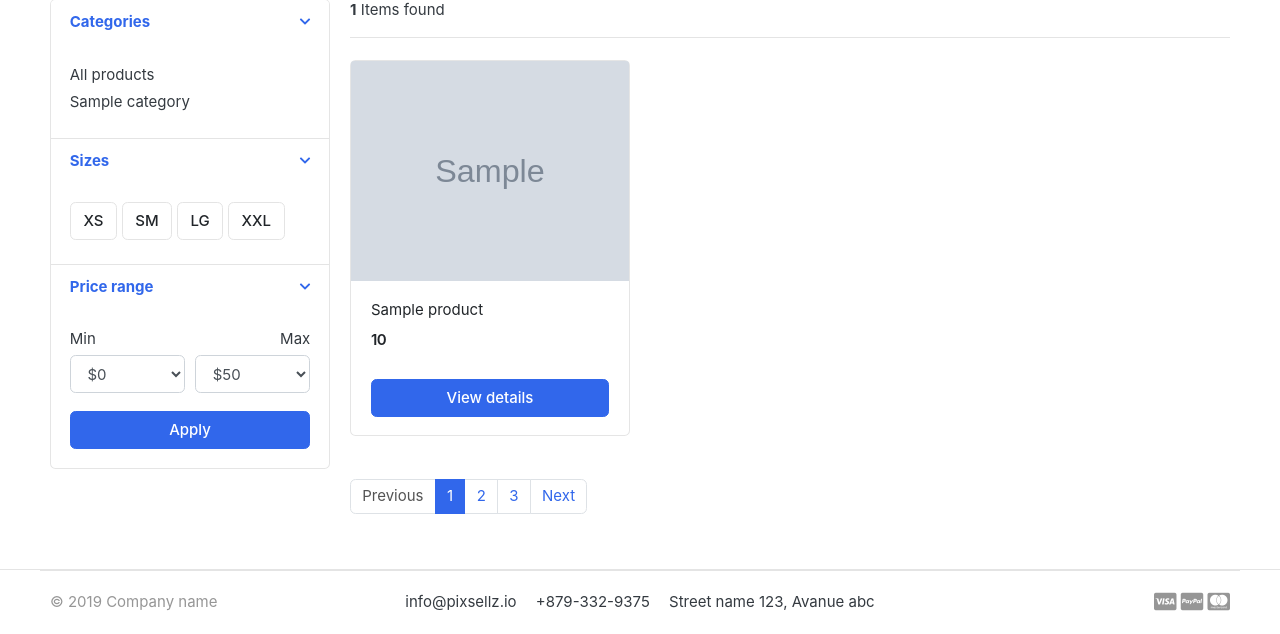
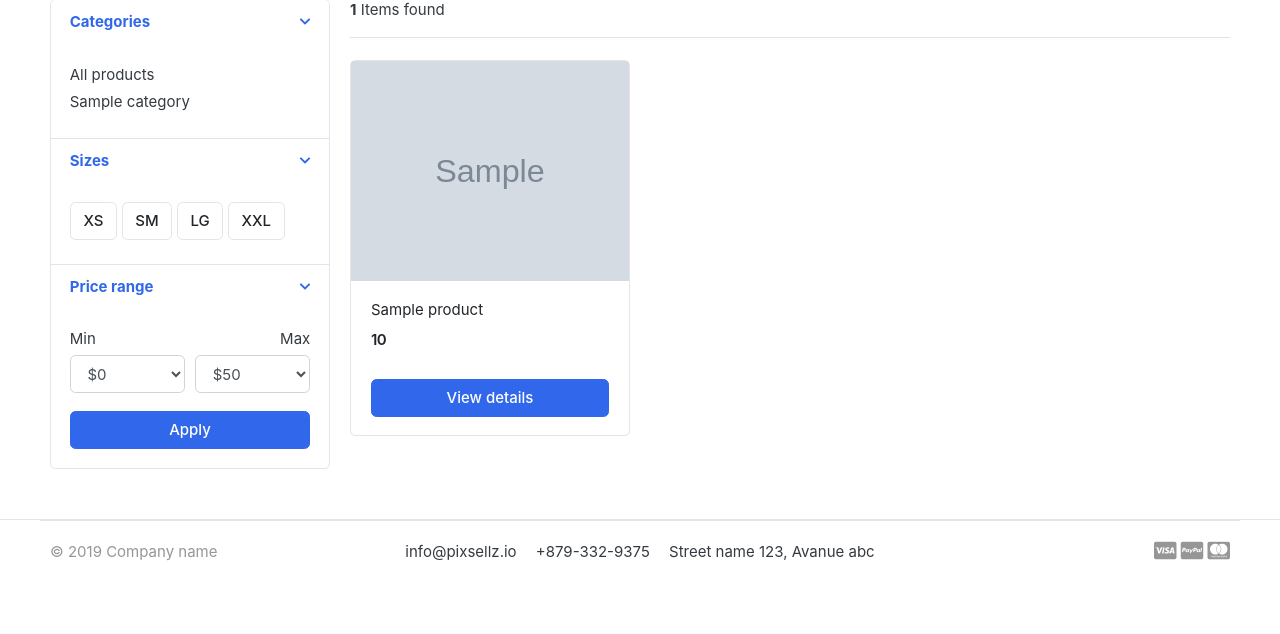
Before and after one commit to SerhiiPenteliuk/App2-ecommerce, a Django app: template templates/store/store.html in a window 1280 px wide. Shown: the part 295-929 px from the top of the page. After the commit the page ends 856 px from the top, so only its background shows below. Run offline with Django 3.2, Linux system fonts and the light colour scheme; the template is opened without the code that fills it: most values are stand-ins (such as "Sample title", 1, 10 or a date in 2020); grey boxes marked "Sample" are stand-in pictures; some libraries are stand-ins or nearby versions; some web fonts are replaced.

Commit message:
Pagination

```diff
--- a/store/views.py
+++ b/store/views.py
@@ -13,13 +13,16 @@ def store(request, category_slug=None):
     categories = None
     if category_slug is None:
         products = Product.objects.all().filter(is_available=True)
-        paginator = Paginator(products, 6)
+        paginator = Paginator(products, 3)
         page = request.GET.get('page')
         paged_products = paginator.get_page(page)
         product_count = products.count()
     else:
         categories = get_object_or_404(Category, slug=category_slug)
         products = Product.objects.filter(category=categories, is_available=True)
+        paginator = Paginator(products, 3)
+        page = request.GET.get('page')
+        paged_products = paginator.get_page(page)
         product_count = products.count()
 
     context = {
--- a/templates/store/store.html
+++ b/templates/store/store.html
@@ -147,13 +147,29 @@
 
 
 <nav class="mt-4" aria-label="Page navigation sample">
-  <ul class="pagination">
-    <li class="page-item disabled"><a class="page-link" href="#">Previous</a></li>
-    <li class="page-item active"><a class="page-link" href="#">1</a></li>
-    <li class="page-item"><a class="page-link" href="#">2</a></li>
-    <li class="page-item"><a class="page-link" href="#">3</a></li>
-    <li class="page-item"><a class="page-link" href="#">Next</a></li>
-  </ul>
+	{% if products.has_other_pages %}
+  		<ul class="pagination">
+			{% if products.has_previous %}
+				<li class="page-item"><a class="page-link" href="?page={{products.previous_page_number}}">Previous</a></li>
+			{% else %}
+				<li class="page-item disabled"><a class="page-link" href="#">Previous</a></li>
+			{% endif %}
+
+			{% for i in products.paginator.page_range %}
+				{% if products.number == i %}
+					<li class="page-item active"><a class="page-link" href="#">{{i}}</a></li>
+				{% else %}
+					<li class="page-item"><a class="page-link" href="?page={{i}}">{{i}}</a></li>
+				{% endif %}
+			{% endfor %}
+
+			{% if products.has_next %}
+				<li class="page-item"><a class="page-link" href="?page={{products.next_page_number}}">Next</a></li>
+			{% else %}
+				<li class="page-item disabled"><a class="page-link" href="#">Next</a></li>
+			{% endif %}
+  		</ul>
+	{% endif %}
 </nav>
 
 	</main> <!-- col.// -->
```
